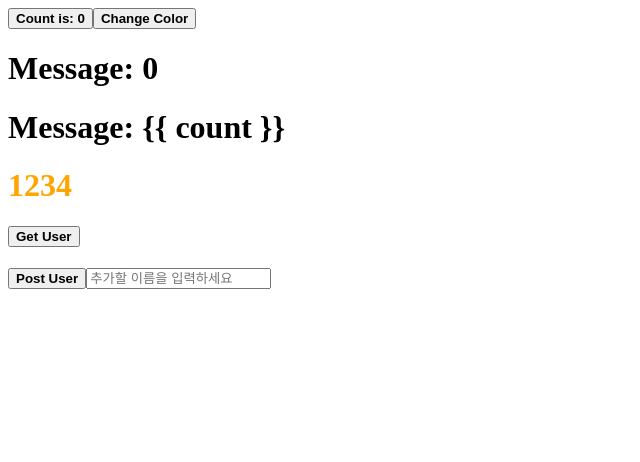
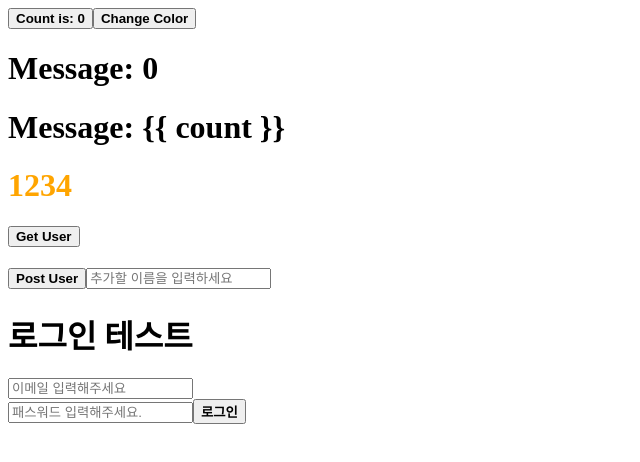
Before and after one commit to lifedesigner88/240918_SejongClass_Vue, a Vue app: page / in a window 1280 px wide. Shown: the top 462 px of the page, without its empty margins (0-640 px from the left). Built offline with nearby package versions, Linux system fonts and the light colour scheme.

Commit message:
FireBase!!

```diff
--- a/package.json
+++ b/package.json
@@ -7,6 +7,8 @@
     "preview": "vite preview --port 4173"
   },
   "dependencies": {
+    "firebase": "^10.13.1",
+    "firebaseui": "^6.1.0",
     "vue": "^3.2.37"
   },
   "devDependencies": {
--- a/src/App.vue
+++ b/src/App.vue
@@ -1,6 +1,46 @@
 <script setup>
 
 import {ref} from 'vue'
+import {firebaseApp} from "@/firebase";
+
+import {
+  getAuth,
+  signInWithEmailAndPassword,
+} from "firebase/auth";
+
+
+// ✅ 로그인
+const auth = getAuth(firebaseApp);
+
+const loginInfo = ref({
+  txtEmail: '',
+  txtPassword: '',
+});
+
+const loginEmailPassword = async () => {
+
+  const loginEmail = loginInfo.value.txtEmail;
+  const loginPassword = loginInfo.value.txtPassword;
+
+  try {
+    const userCredential = await signInWithEmailAndPassword(
+        auth,
+        loginEmail,
+        loginPassword
+    );
+
+    console.log(userCredential.user);
+  } catch (error) {
+    if(error.code === "auth/invalid-email")
+      console.log("잘못된 이메일 입니다.")
+    else if (error.code === "auth/invalid-credential")
+      console.log("비밀번호가 틀렸습니다.")
+    else if (error.code === "auth/missing-password")
+      console.log("비밀번호를 입력해주세요.")
+
+  }
+}
+
 
 const BASEURL = 'https://port-0-java-springboottest-m0ce3xjwfbac249f.sel4.cloudtype.app'
 // const BASEURL = 'http://localhost:8080'
@@ -19,7 +59,6 @@ const changeh1Id = () => {
 }
 
 const testData = ref("")
-
 const getUsers = async () => {
   const response = await fetch(`${BASEURL}/user`, {
     method: 'GET',
@@ -30,18 +69,18 @@ const getUsers = async () => {
   testData.value = await response.json();
   console.log(testData.value);
 }
-
 const postUserName = async () => {
   await fetch(`${BASEURL}/user`, {
     method: 'POST',
     headers: {
       'Content-Type': 'application/json'
     },
-    body: JSON.stringify( {name : name.value} )
+    body: JSON.stringify({name: name.value})
   });
   testData.value = `${name.value} "입력 성공"`;
   console.log(testData.value);
 }
+
 
 </script>
 
@@ -63,9 +102,13 @@ const postUserName = async () => {
 
 
     <button @click="postUserName">Post User</button>
-    <input v-model="name" placeholder="추가할 이름을 입력하세요" />
+    <input v-model="name" placeholder="추가할 이름을 입력하세요"/>
 
 
+    <h1>로그인 테스트</h1>
+    <input v-model="loginInfo.txtEmail" placeholder="이메일 입력해주세요"/><br>
+    <input v-model="loginInfo.txtPassword" placeholder="패스워드 입력해주세요."/>
+    <button @click="loginEmailPassword">로그인</button>
 
   </div>
 
--- /dev/null
+++ b/src/firebase.js
@@ -0,0 +1,12 @@
+// Import the functions you need from the SDKs you need
+import {initializeApp} from "firebase/app";
+
+export const firebaseApp = initializeApp({
+    apiKey: "AIzaSyDYhE8Gb1Y7X3ej9UELUMM39PstUcAT_kA",
+    authDomain: "fir-test-aa863.firebaseapp.com",
+    projectId: "fir-test-aa863",
+    storageBucket: "fir-test-aa863.appspot.com",
+    messagingSenderId: "657086984104",
+    appId: "1:657086984104:web:6fa4c3c9d20e301561779d",
+    measurementId: "G-NWBG5MH281"
+});
```
Also changed, not shown: 2 other files (tests, documents, lock files or other folders).
